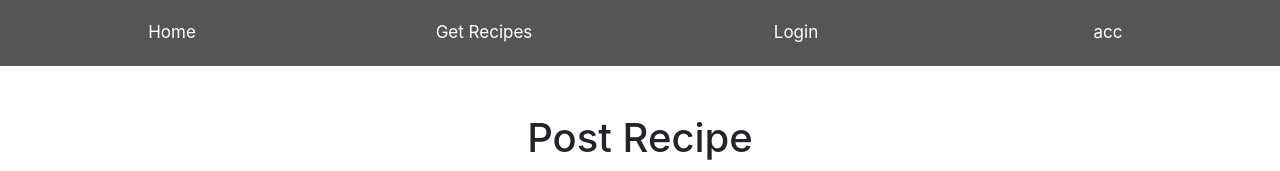
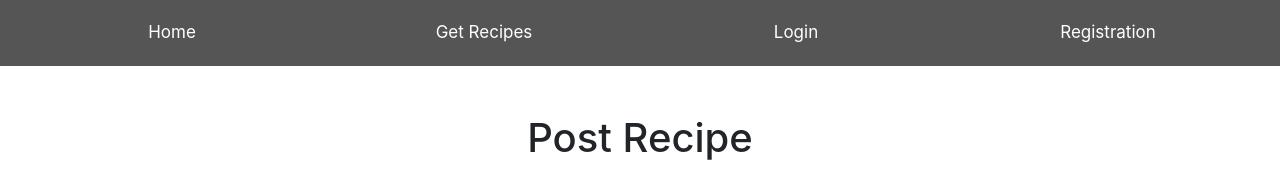
Before and after one commit to mifa43/Food_recipes_app, a Django app: page /home/ in a window 1280 px wide. Shown: the top 171 px of the page. Run offline with Django 3.2, Linux system fonts and the light colour scheme; parts of the project's set-up code (start-up, migrations or seed data) failed here and were passed over; some libraries are stand-ins or nearby versions.

Commit message:
dodat register url u nav bar

```diff
--- a/foodRecipes/templates/main/base.html
+++ b/foodRecipes/templates/main/base.html
@@ -47,7 +47,7 @@
       <a href="{% url 'home' %}">Home</a>
       <a href="{% url 'get-recipes' %}">Get Recipes</a>
       <a href="http://localhost:8001/login/">Login</a>
-      <a href="#">acc</a>
+      <a href="{% url 'registerForm' %}">Registration</a>
     </div>
 
 
```
